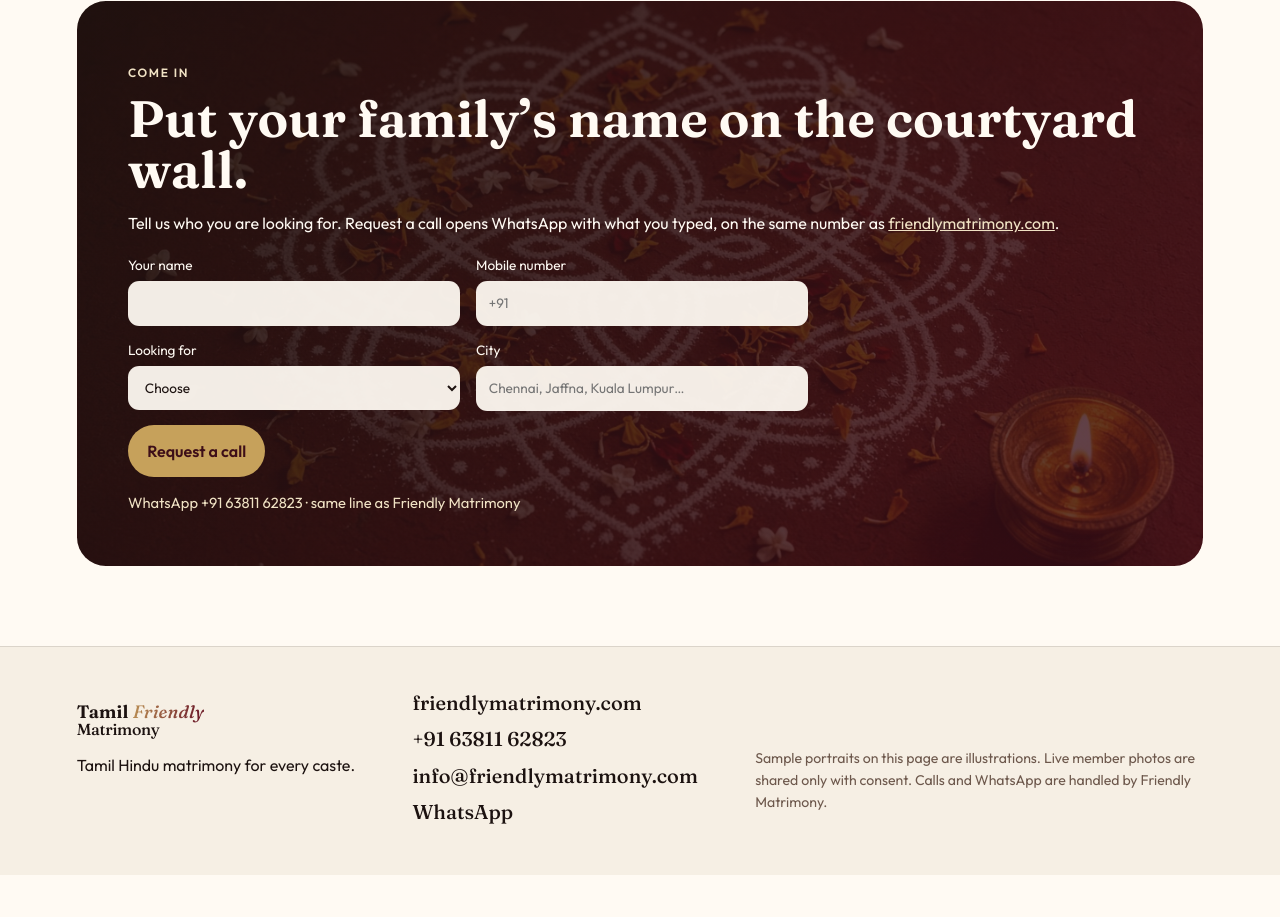
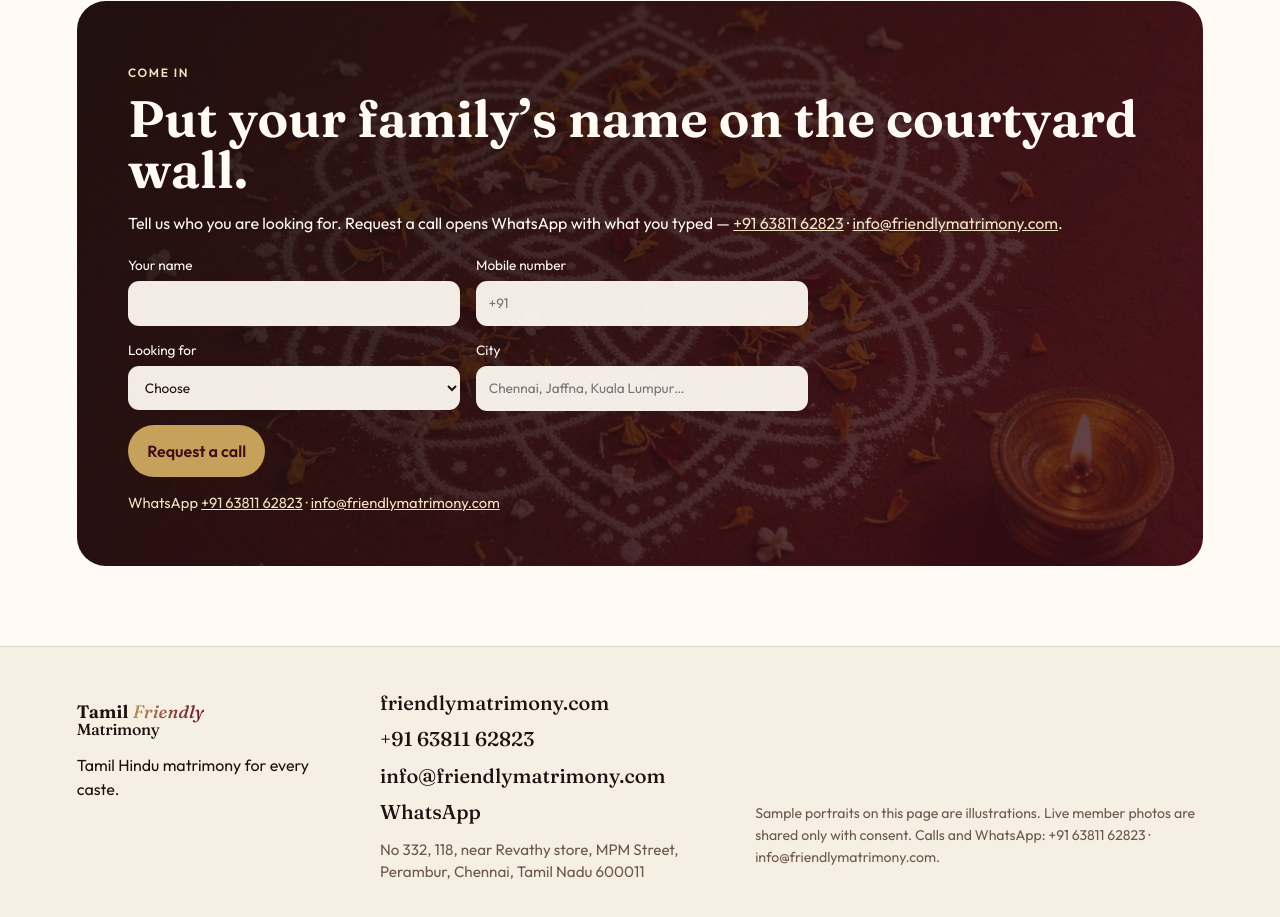
Before and after one commit to mainudeen369-blip/TFM, a plain HTML site: page index.html in a window 1280 px wide. Shown: the part 4743-5660 px from the top of the page. Before the commit the page ends 5618 px from the top, so only its background shows below. Drawn offline with Linux system fonts and the light colour scheme.

Commit message:
Show Perambur address and contact links on the TFM site.
Co-authored-by: Cursor <cursoragent@cursor.com>

```diff
--- a/css/styles.css
+++ b/css/styles.css
@@ -455,6 +455,14 @@ h2 { font-size: clamp(2.4rem, 4vw, 4.2rem); margin: 0.3rem 0 0.8rem; }
   font-size: 1.25rem;
 }
 .site-footer address a { text-decoration: none; }
+.site-footer address span {
+  max-width: 22rem;
+  margin-top: 0.35rem;
+  color: #6d584c;
+  font-family: var(--sans, inherit);
+  font-size: 0.95rem;
+  line-height: 1.45;
+}
 .footer-note { max-width: 28rem; color: #6d584c; font-size: 0.88rem; align-self: end; }
 
 [data-reveal] { opacity: 0; transform: translateY(16px); }
--- a/index.html
+++ b/index.html
@@ -262,7 +262,7 @@
       <div class="join-panel" data-reveal>
         <p class="kicker">Come in</p>
         <h2>Put your family’s name on the courtyard wall.</h2>
-        <p>Tell us who you are looking for. Request a call opens WhatsApp with what you typed, on the same number as <a href="https://friendlymatrimony.com">friendlymatrimony.com</a>.</p>
+        <p>Tell us who you are looking for. Request a call opens WhatsApp with what you typed — <a href="https://wa.me/916381162823" target="_blank" rel="noopener">+91 63811 62823</a> · <a href="mailto:info@friendlymatrimony.com">info@friendlymatrimony.com</a>.</p>
         <form data-join-form>
           <label>Your name
             <input name="name" required maxlength="80" autocomplete="name" />
@@ -283,7 +283,7 @@
           </label>
           <button class="btn btn-gold" type="submit">Request a call</button>
         </form>
-        <p class="join-note">WhatsApp +91 63811 62823 · same line as Friendly Matrimony</p>
+        <p class="join-note">WhatsApp <a href="https://wa.me/916381162823" target="_blank" rel="noopener">+91 63811 62823</a> · <a href="mailto:info@friendlymatrimony.com">info@friendlymatrimony.com</a></p>
       </div>
     </section>
   </main>
@@ -298,8 +298,9 @@
       <a href="tel:+916381162823">+91 63811 62823</a>
       <a href="mailto:info@friendlymatrimony.com">info@friendlymatrimony.com</a>
       <a href="https://wa.me/916381162823" target="_blank" rel="noopener">WhatsApp</a>
+      <span>No 332, 118, near Revathy store, MPM Street, Perambur, Chennai, Tamil Nadu 600011</span>
     </address>
-    <p class="footer-note">Sample portraits on this page are illustrations. Live member photos are shared only with consent. Calls and WhatsApp are handled by Friendly Matrimony.</p>
+    <p class="footer-note">Sample portraits on this page are illustrations. Live member photos are shared only with consent. Calls and WhatsApp: +91 63811 62823 · info@friendlymatrimony.com.</p>
   </footer>
 
   <script src="js/main.js"></script>
```
